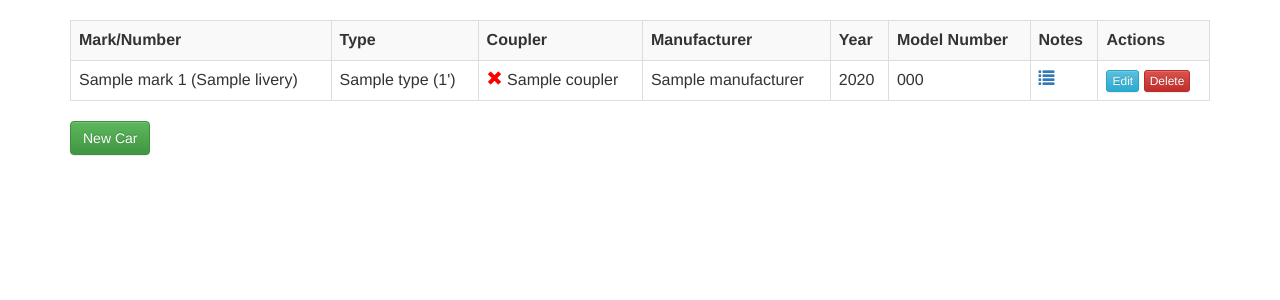
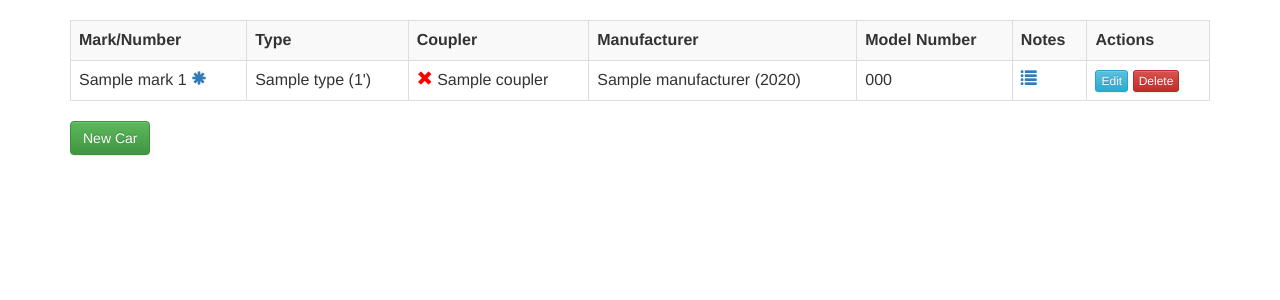
Before and after one commit to bkeifer/MRDB, a Django app: template inventory/templates/carList.html in a window 1280 px wide. Shown: the part 52-352 px from the top of the page. Run offline with Django 3.2, Linux system fonts and the light colour scheme; the template is opened without the code that fills it: most values are stand-ins (such as "Sample title", 1, 10 or a date in 2020); some libraries are stand-ins or nearby versions.

Commit message:
Move livery to tooltip, year to manufacturer field

```diff
--- a/inventory/templates/carList.html
+++ b/inventory/templates/carList.html
@@ -12,7 +12,6 @@
             <th>Coupler</th>
             <!-- <th>Livery</th> -->
             <th>Manufacturer</th>
-            <th>Year</th>
             <th>Model Number</th>
             <th>Notes</th>
             <th>Actions</th>
@@ -22,7 +21,9 @@
           <td>
             {{ car.railroad.mark }} {{ car.number }}
             {% if car.livery %}
-              ({{ car.livery }})
+              <a href="#" data-toggle="tooltip" title="{{ car.livery }}">
+                <span class="glyphicon glyphicon-asterisk" aria-hidden="true"></span>
+              </a>
             {% endif %}
           </td>
           <td>
@@ -42,8 +43,12 @@
             {{ car.coupler|default_if_none:'' }}
           </td>
           <!-- <td>{{ car.livery|default_if_none:'' }}</td> -->
-          <td>{{ car.manufacturer|default_if_none:'' }}</td>
-          <td>{{ car.year|default_if_none:'' }}</td>
+          <td>
+            {{ car.manufacturer|default_if_none:'' }}
+            {% if car.year %}
+              ({{ car.year }})
+            {% endif %}
+          </td>
           <td>{{ car.modelnumber|default_if_none:'' }}</td>
           <td>
             {% if car.notes %}
```
